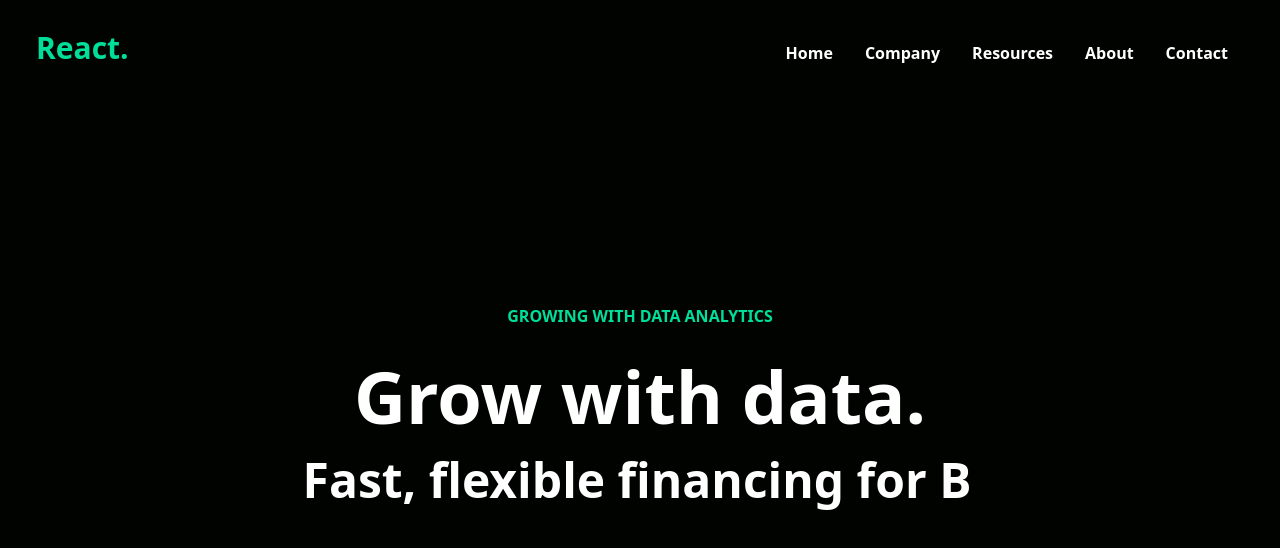
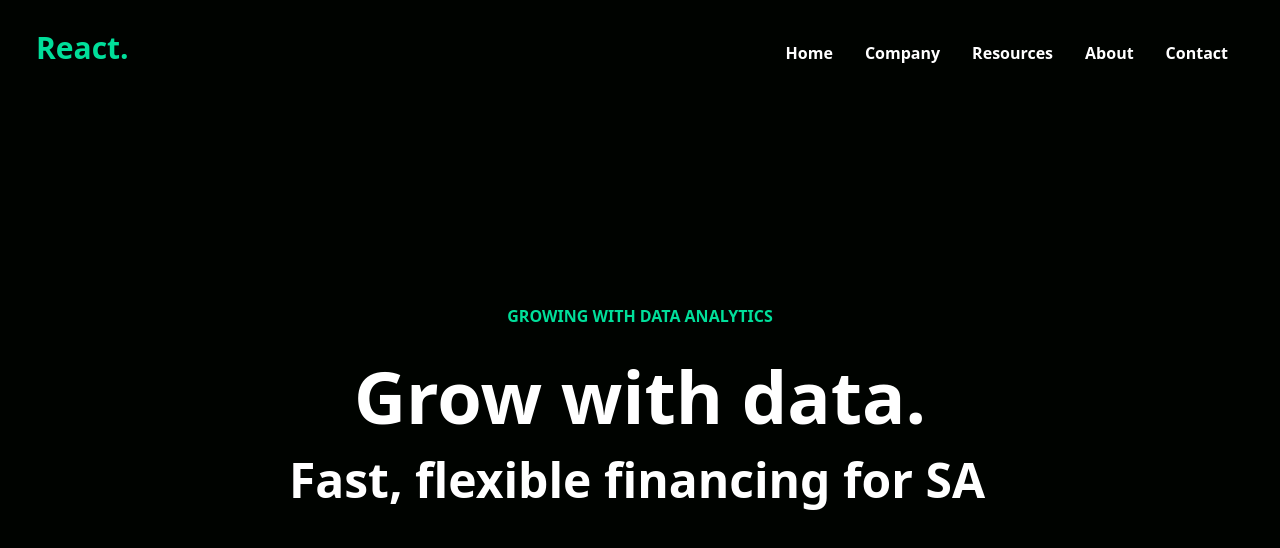
Before and after one commit to ferhatkplnn/react-tailwind-examples, a React (Vite) app in the folder data-finance-main-page/: page / in a window 1280 px wide. Shown: the top 548 px of the page. Built offline with nearby package versions, Linux system fonts and the light colour scheme.

Commit message:
feat: Enhance typing animation functionality in Typed component
- Separate typing and deleting actions based on 'isDelete' state
- Ensure smooth transition between typing and deleting text

```diff
--- a/data-finance-main-page/src/components/Typed.tsx
+++ b/data-finance-main-page/src/components/Typed.tsx
@@ -4,27 +4,34 @@ const Typed = ({ textArray }: { textArray: string[] }) => {
   const [textIndex, setTextIndex] = useState<number>(0);
   const [arrayIndex, setArrayIndex] = useState<number>(0);
   const [isShowCursor, setIsShowCursor] = useState<boolean>(false);
+  const [isDelete, setIsDelete] = useState<boolean>(false);
   const text: string = textArray[arrayIndex];
 
   useEffect(() => {
-    const timerId = setTimeout(
-      () =>
-        setTextIndex((prevTextIndex) => {
-          if (prevTextIndex + 1 > text.length) {
-            if (arrayIndex + 1 >= textArray.length) {
-              setArrayIndex(0);
-            } else {
-              setArrayIndex(arrayIndex + 1);
-            }
-            return 0;
+    const timerId = setTimeout(() => {
+      if (!isDelete) {
+        if (textIndex + 1 > text.length) {
+          setIsDelete(true);
+        } else {
+          setTextIndex(textIndex + 1);
+        }
+      } else {
+        if (textIndex - 1 < 0) {
+          if (arrayIndex + 1 >= textArray.length) {
+            setArrayIndex(0);
+            setTextIndex(0);
+            setIsDelete(false);
           } else {
-            return prevTextIndex + 1;
+            setIsDelete(false);
+            setArrayIndex(arrayIndex + 1);
           }
-        }),
-      300
-    );
+        } else {
+          setTextIndex(textIndex - 1);
+        }
+      }
+    }, 300);
     return () => clearTimeout(timerId);
-  }, [arrayIndex, text.length, textArray.length, textIndex]);
+  }, [arrayIndex, isDelete, text.length, textArray.length, textIndex]);
 
   useEffect(() => {
     const timerId = setInterval(
```
